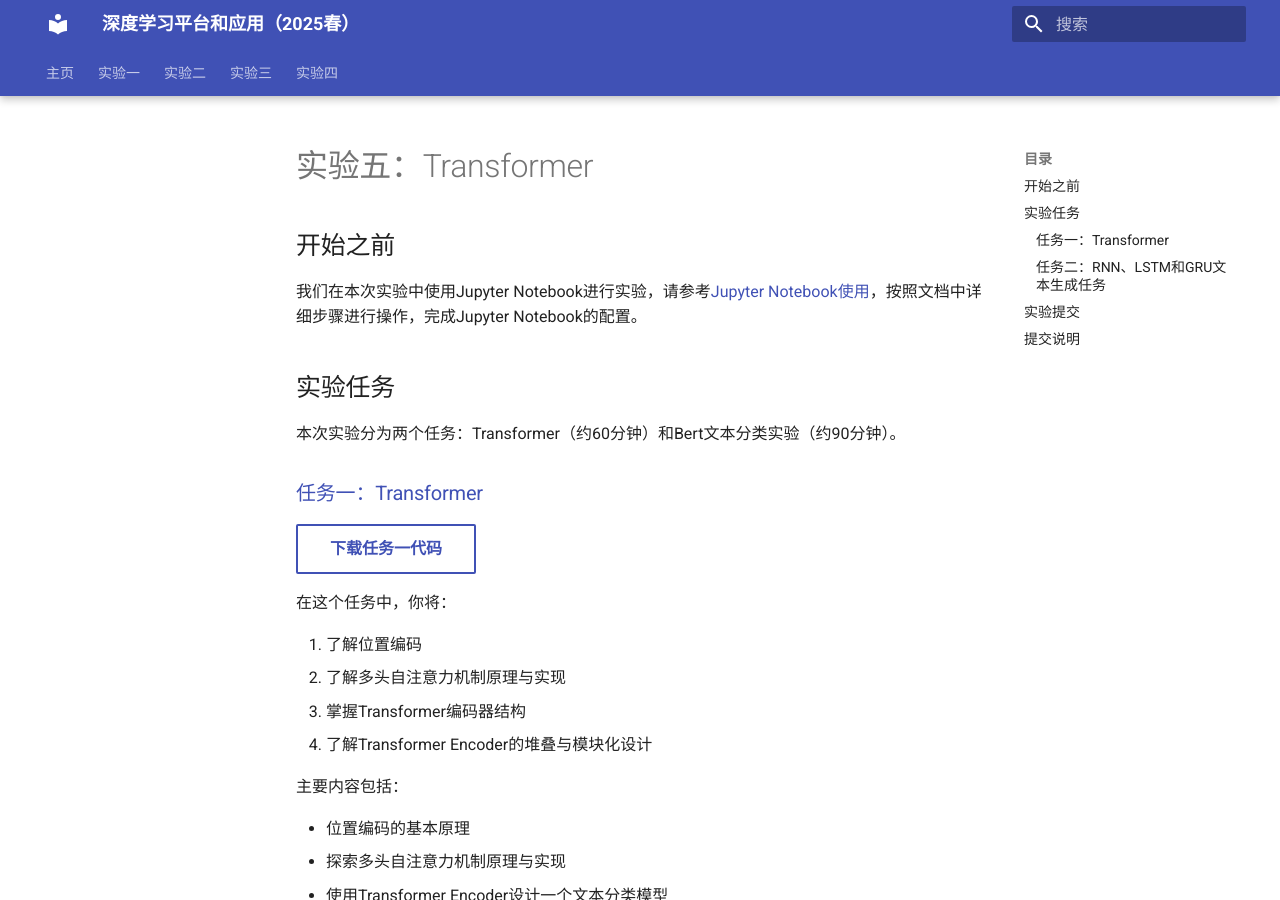
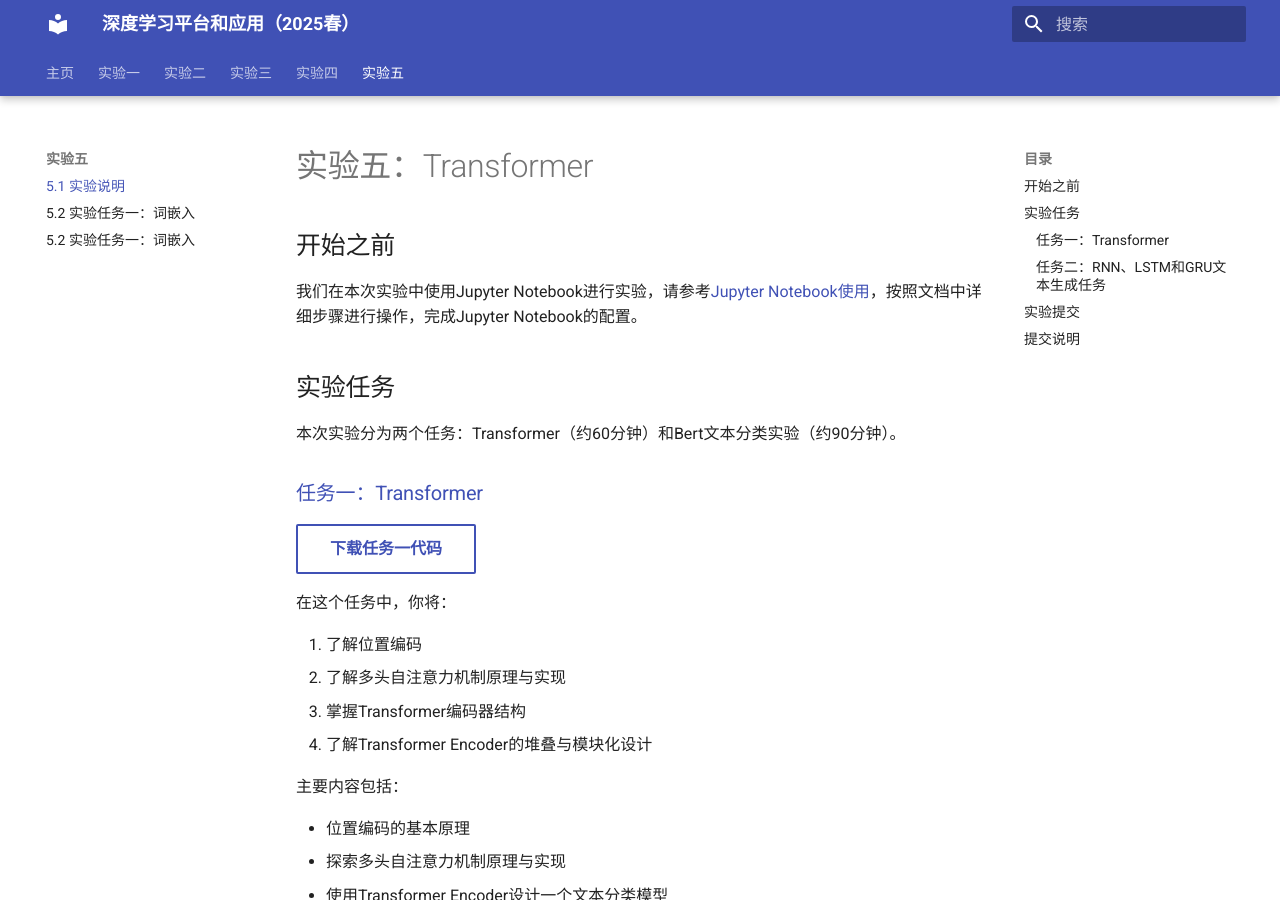
Before and after one commit to zhiweinju/nju-dl-lab-2025spring, an MkDocs documentation site: the page built from docs/lab5/实验五介绍.md, in a window 1280 px wide and 900 px high. Built offline with MkDocs 1.6.1 and Material for MkDocs 9.7.7, drawn with Linux system fonts in a browser that asks for light colours; a style sheet for code colours, icons or effects is not loaded.

Commit message:
修改了lab5

```diff
--- a/docs/lab5/实验五介绍.md
+++ b/docs/lab5/实验五介绍.md
@@ -29,7 +29,7 @@
 通过本任务，你将掌握位置编码的基本原理，了解多头自注意力机制原理与实现，并能够在PyTorch框架下使用Transformer Encoder设计训练一个文本分类模型。
 
 
-### [任务二：RNN、LSTM和GRU文本生成任务](./词嵌入.md)
+### [任务二：RNN、LSTM和GRU文本生成任务](./transformer.md)
 [下载任务二代码](embedding_main.ipynb){ .md-button}
 
 在这个任务中，你将：
--- a/mkdocs.yml
+++ b/mkdocs.yml
@@ -39,6 +39,11 @@ nav:
     - 4.1 实验说明: "lab4/实验四介绍.md"
     - 4.2 实验任务一：词嵌入: "lab4/词嵌入.md"
     - 4.3 实验任务二：RNN文本生成: "lab4/RNN文本生成汇总.md"
+  - 实验五:
+      - 5.1 实验说明: "lab5/实验五介绍.md"
+      - 5.2 实验任务一：词嵌入: "lab5/transformer.md"
+      - 5.3 实验任务二：RNN文本生成: "lab5/transformer.md"
+
 
 
 markdown_extensions:
```
